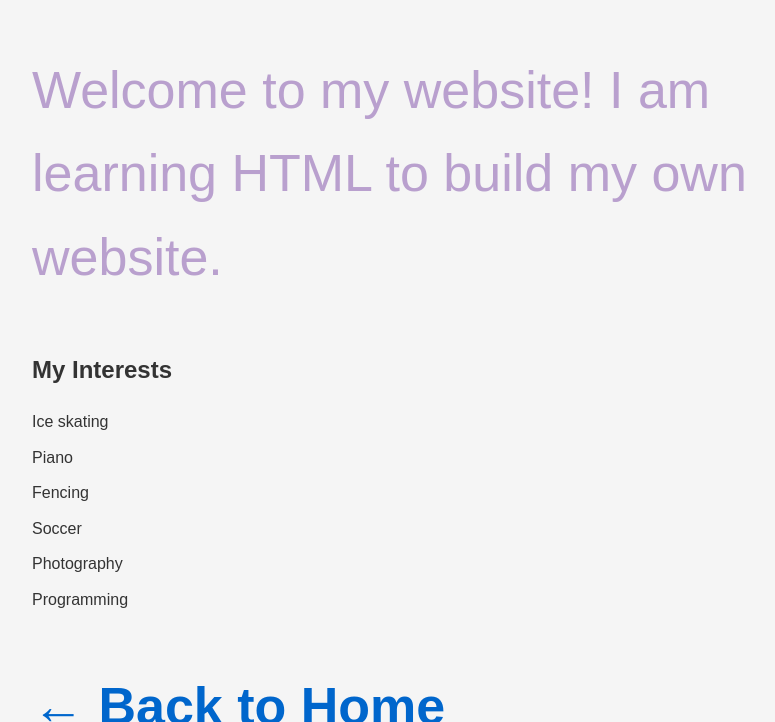
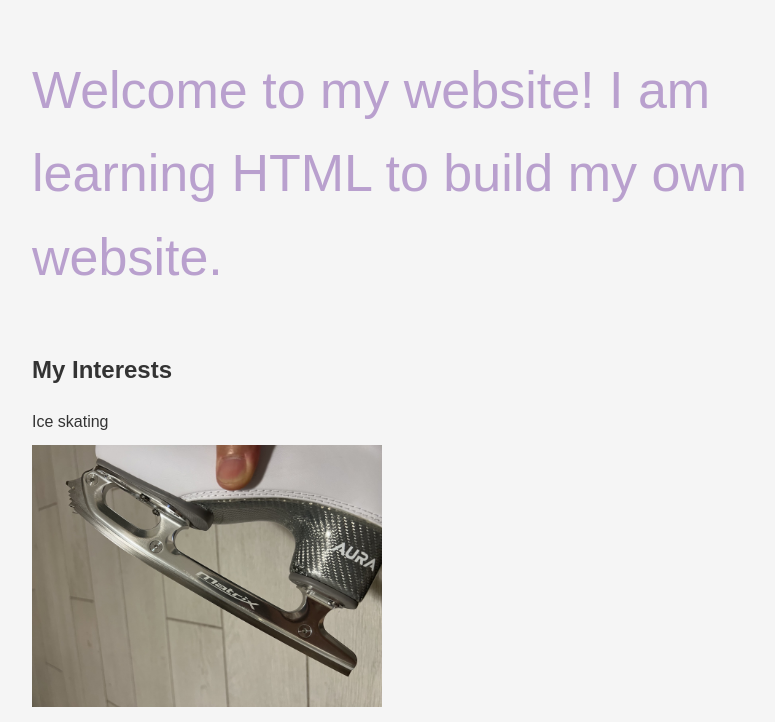
Before and after one commit to lolacskating/lolacskating.github.io, a plain HTML site: page about.html in a window 1280 px wide. Shown: the part 105-827 px from the top of the page, without its empty margins (208-983 px from the left). Drawn offline with Linux system fonts and the light colour scheme.

Commit message:
Add a photo in about.html

```diff
--- a/about.html
+++ b/about.html
@@ -21,6 +21,12 @@
 
     <ul>
         <li>Ice skating</li>
+
+        <!-- Picture -->
+        <img src="./photos/my_new_skate.jpg"
+        alt="Photo of my new skates"
+        class="rotated-photo">
+
         <li>Piano</li>
         <li>Fencing</li>
         <li>Soccer</li>
--- a/style.css
+++ b/style.css
@@ -43,3 +43,7 @@ a:hover {
     color: #cc3300;
     text-decoration: underline;
 }
+
+.rotated-photo {
+    width: 350px;
+}
```
Also changed, not shown: photos/my_new_skate.jpg (added).
